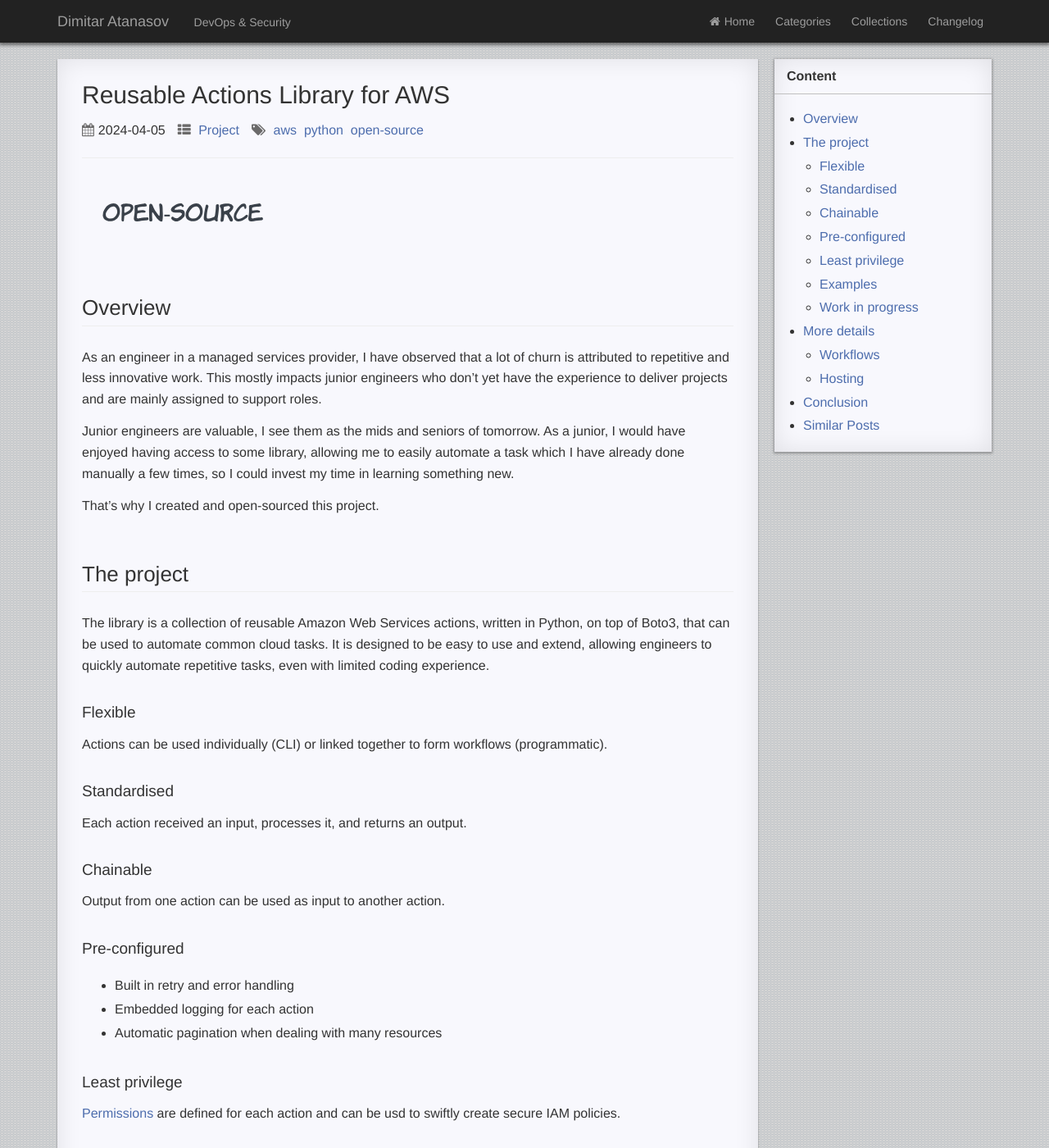
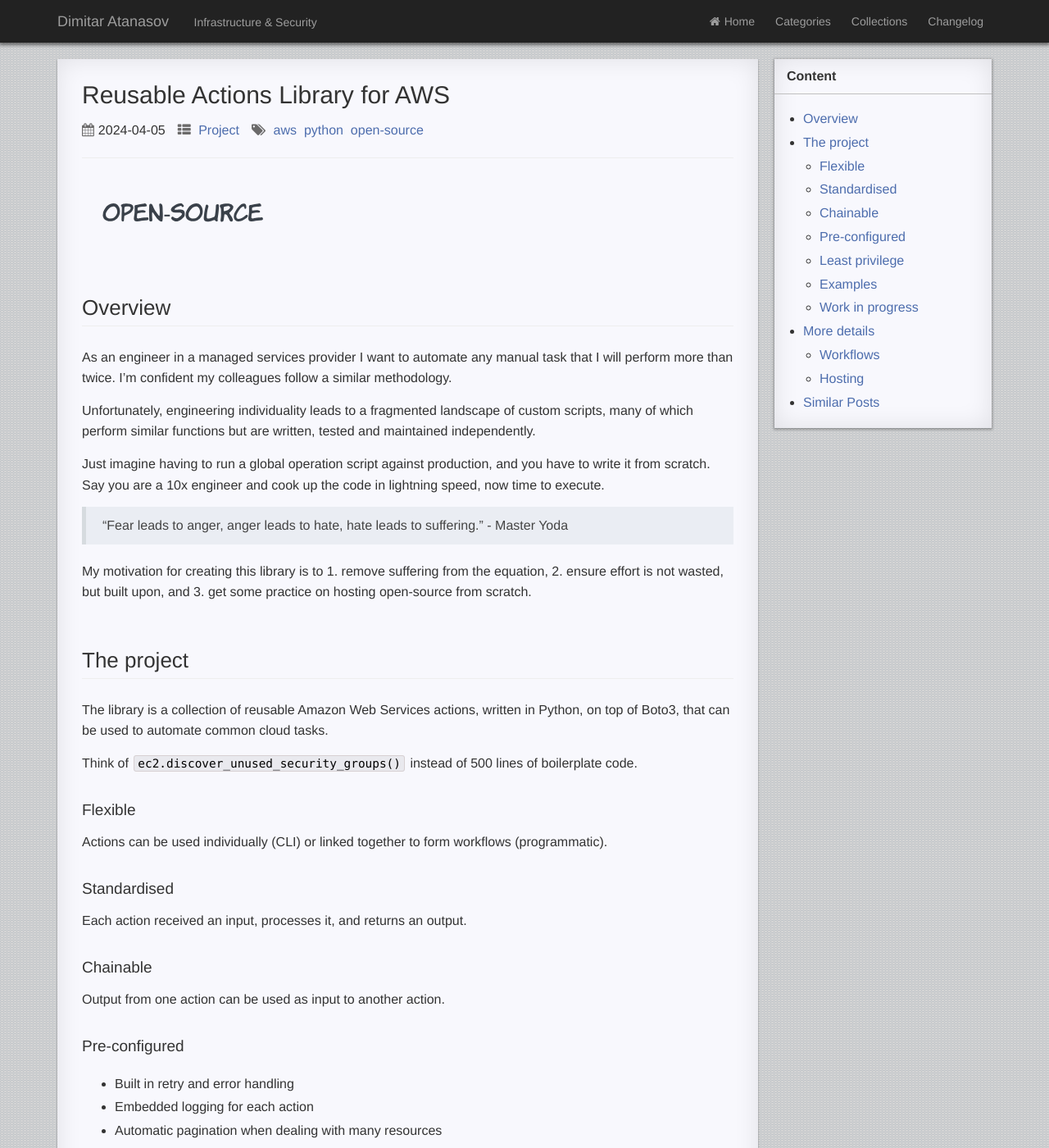
Before and after one commit to smokentar/smokentar, a Jekyll site: the page built from _posts/2024-04-05-aws-reusable-actions-library.md, in a window 1280 px wide and 1400 px high. Shown: the whole window at 82% size. Built offline with Jekyll 4.4.1, drawn with Linux system fonts in a browser that asks for light colours; comment, search, counter and statistics services are not loaded; a style sheet for code colours, icons or effects is not loaded; some of the changed text lies outside the part shown.

Commit message:
Update recent work

````diff
--- a/_config.yml
+++ b/_config.yml
@@ -7,7 +7,7 @@
 
 # Site settings
 title: Dimitar Atanasov
-brief-intro: DevOps & Security
+brief-intro: Infrastructure & Security
 baseurl: "" # the subpath of your site, e.g. /blog
 url: "" # the base hostname & protocol for your site
 
--- a/_posts/2024-04-05-aws-reusable-actions-library.md
+++ b/_posts/2024-04-05-aws-reusable-actions-library.md
@@ -24,15 +24,21 @@ mathjax: true
 
 ## Overview
 
-As an engineer in a managed services provider, I have observed that a lot of churn is attributed to repetitive and less innovative work. This mostly impacts junior engineers who don't yet have the experience to deliver projects and are mainly assigned to support roles.
+As an engineer in a managed services provider I want to automate any manual task that I will perform more than twice. I'm confident my colleagues follow a similar methodology.
 
-Junior engineers are valuable, I see them as the mids and seniors of tomorrow. As a junior, I would have enjoyed having access to some library, allowing me to easily automate a task which I have already done manually a few times, so I could invest my time in learning something new.
+Unfortunately, engineering individuality leads to a fragmented landscape of custom scripts, many of which perform similar functions but are written, tested and maintained independently.
 
-That's why I created and open-sourced this project.
+Just imagine having to run a global operation script against production, and you have to write it from scratch. Say you are a 10x engineer and cook up the code in lightning speed, now time to execute.
+> "Fear leads to anger, anger leads to hate, hate leads to suffering." - Master Yoda
+
+My motivation for creating this library is to 1. remove suffering from the equation, 2. ensure effort is not wasted, but built upon, and 3. get some practice on hosting open-source from scratch.
 
 ## The project
 
-The library is a collection of reusable Amazon Web Services actions, written in Python, on top of Boto3, that can be used to automate common cloud tasks. It is designed to be easy to use and extend, allowing engineers to quickly automate repetitive tasks, even with limited coding experience.
+The library is a collection of reusable Amazon Web Services actions, written in Python, on top of Boto3, that can be used to automate common cloud tasks.
+
+Think of ```ec2.discover_unused_security_groups()```
+instead of 500 lines of boilerplate code.
 
 #### Flexible
 Actions can be used individually (CLI) or linked together to form workflows (programmatic).
@@ -55,7 +61,7 @@ Output from one action can be used as input to another action.
 I have included a few <a href="https://docs.avtomat.io/aws/examples" target="_blank">examples</a> to demonstrate different use cases.
 
 #### Work in progress
-This project is a work in progress, I am (frequently or infrequently) adding new actions and improving existing ones. I am also open to contributions from the community.
+This project is a work in progress, I will be infrequently adding new actions and improving existing ones. I am also open to contributions from the community.
 
 ## More details
 
@@ -64,8 +70,3 @@ Currently, there are no built-in workflows. I have included some in the document
 
 #### Hosting
 The entire codebase is hosted on <a href="https://github.com/avtomat-hub/avtomat-aws" target="_blank">GitHub</a>. Packages are published to <a href="https://pypi.org/project/avtomat-aws/" target="_blank">PyPi</a>.
-
-## Conclusion
-
-I created this project to 1. help engineers automate repetitive tasks and 2. get some practice on hosting open-source from scratch.
-It is mostly used internally by my team, however I am confident it can benefit a wider audience.
````
Also changed, not shown: _posts/2024-06-27-agentless-vulnerability-scanning.md (renamed from _posts/2023-01-10-agentless-vulnerability-scanning.md, +23 -14 lines).
